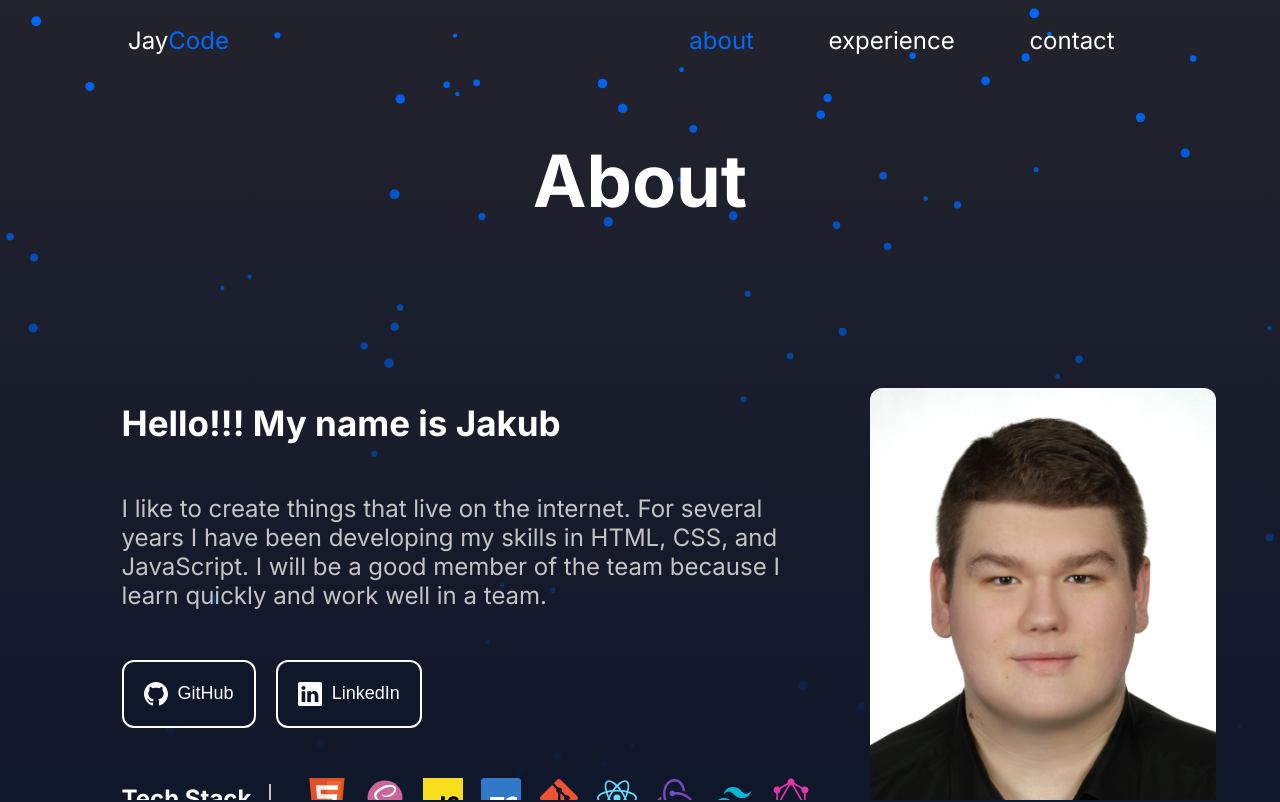
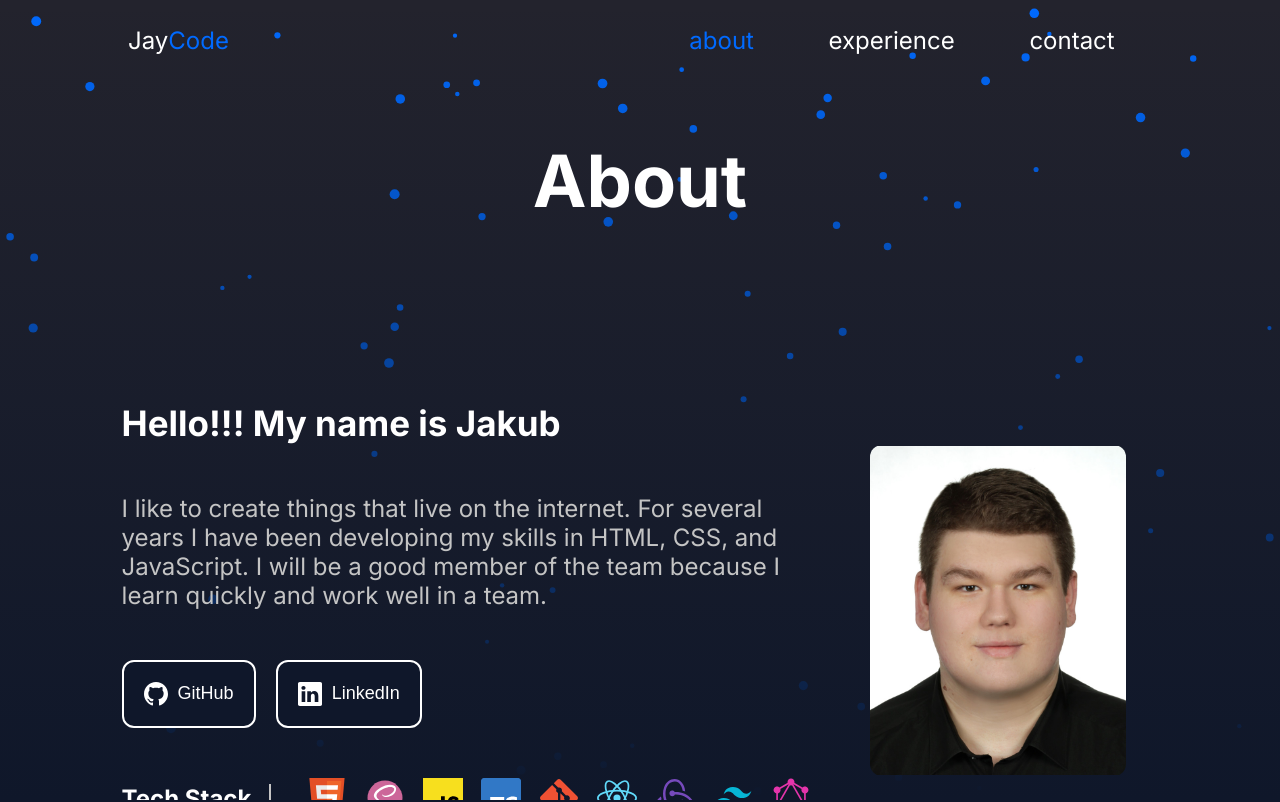
Before and after one commit to JayCodeGitHub/jaycode.pl, a Next.js app: page /about in a window 1280 px wide. Shown: the top 802 px of the page. Built offline with nearby package versions, Linux system fonts and the light colour scheme.

Commit message:
Change about section image size

```diff
--- a/src/components/aboutSection/aboutSection.styles.ts
+++ b/src/components/aboutSection/aboutSection.styles.ts
@@ -99,13 +99,12 @@ export const StyledTechnology = styled.img`
 `
 
 export const StyledImage = styled(Image)`
-    width: 90%;
-    height: auto;
+    width: 70vw;
+    height: 90vw;
     object-fit: contain;
     border-radius: 1.2rem;
     ${({ theme }) => theme.mq.desktop} {
-        width: 30%;
-        height: auto;
-
+        width: 20vw;
+        height: 25.8vw;
     }
 `
```
